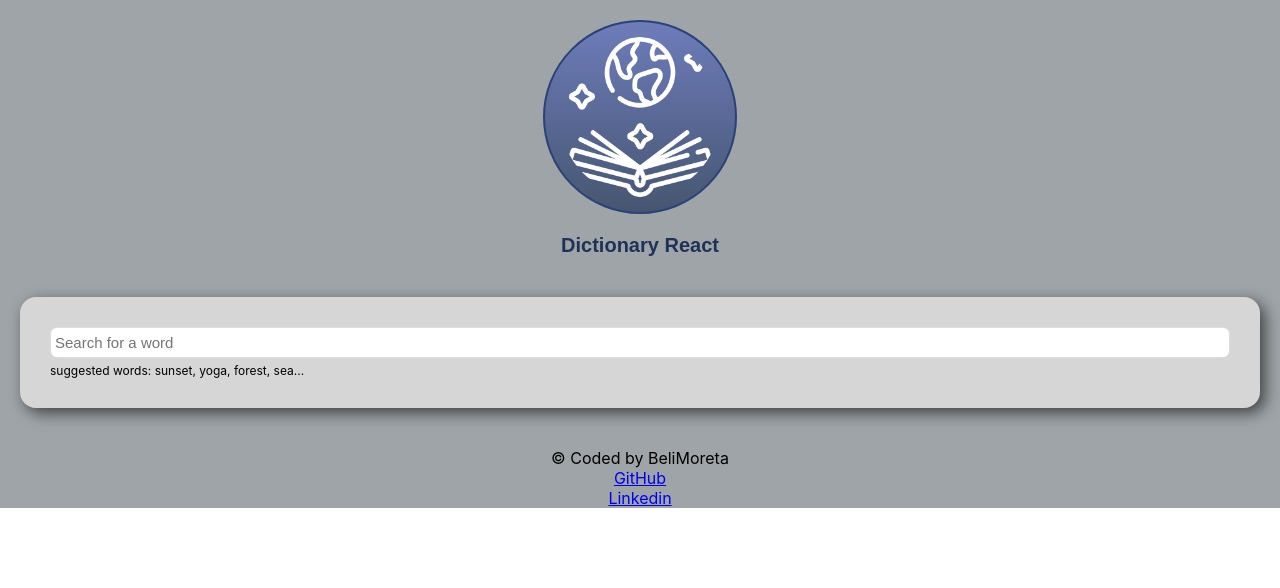
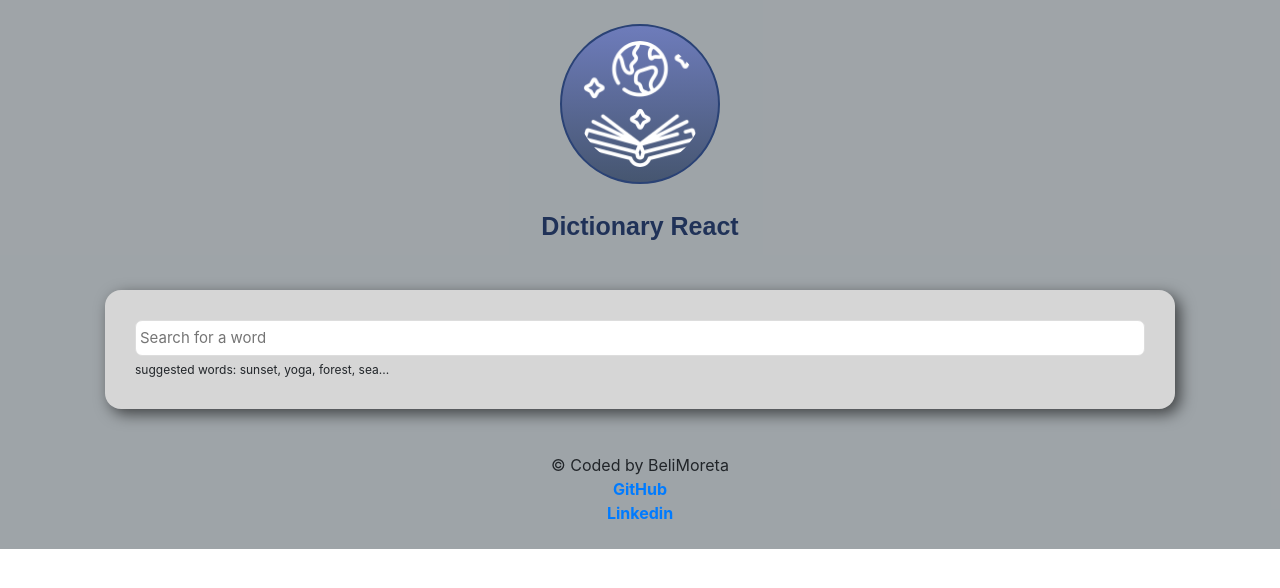
Before and after one commit to BeliMoreta/dictionary-react, a React (Create React App) app: page / in a window 1280 px wide. Shown: the top 588 px of the page. Built offline with nearby package versions, Linux system fonts and the light colour scheme; no server answers.

Commit message:
Bootstrap y retoques

```diff
--- a/package.json
+++ b/package.json
@@ -7,8 +7,9 @@
     "@testing-library/react": "^11.2.7",
     "@testing-library/user-event": "^12.8.3",
     "axios": "^0.21.1",
-    "bootstrap": "^3.4.1",
+    "bootstrap": "^4.6.0",
     "react": "^17.0.2",
+    "react-bootstrap": "^1.6.1",
     "react-dom": "^17.0.2",
     "react-input": "^4.1.3",
     "react-scripts": "4.0.3",
--- a/src/App.css
+++ b/src/App.css
@@ -23,7 +23,7 @@
   font-family: "Chivo", sans-serif;
   color: rgb(32, 50, 88);
   font-weight: bolder;
-  font-size: 20px;
+  font-size: 25px;
 }
 
 .copyright {
--- a/src/App.js
+++ b/src/App.js
@@ -1,6 +1,9 @@
 import logo from './Libro.png';
+import 'bootstrap/dist/css/bootstrap.min.css';
 import './App.css';
 import Dictionary from "./Dictionary";
+
+
 
 function App() {
   return (
@@ -27,12 +30,12 @@ function App() {
 
       <div className="copyright">© Coded by BeliMoreta
           <br></br>
-        <a href="https://github.com/BeliMoreta/dictionary-react">GitHub</a>
+        <strong> <a href="https://github.com/BeliMoreta/dictionary-react">GitHub</a></strong>
         <br></br>
-        <a href="https://www.linkedin.com/in/isabel-aguado-moreta-101a69126/">Linkedin</a>
+        <strong><a href="https://www.linkedin.com/in/isabel-aguado-moreta-101a69126/">Linkedin</a></strong>
         </div>
       </footer>
-
+      <br></br>
       </div>
     </div>
   );
--- a/src/Dictionary.js
+++ b/src/Dictionary.js
@@ -24,7 +24,7 @@ export default function Dictionary(props) {
     axios.get(apiUrl).then(handleResponse);
 
     let pexelsApiKey = "563492ad6f91700001000001f17f4b49f761425fab2dde8a91b24470";
-    let pexelsApiUrl = `https://api.pexels.com/v1/search?query=${Keyword}&per_page=10`;
+    let pexelsApiUrl = `https://api.pexels.com/v1/search?query=${Keyword}&per_page=9`;
     let headers = { Authorization: `Bearer ${pexelsApiKey}` };
     axios.get(pexelsApiUrl, { headers: headers }).then(handlePexelsResponse);
 
--- a/src/Meaning.css
+++ b/src/Meaning.css
@@ -1,6 +1,7 @@
 .Meaning {
     display: block;
     text-align: left;
+
 }
 
 .Meaning .Definition {
@@ -18,5 +19,6 @@ font-size: 22px;
 .Meaning .Example {
     font-size: 16px;
     opacity: 0.7;
+    font-style: italic;
 
     }
--- a/src/Photos.js
+++ b/src/Photos.js
@@ -1,5 +1,6 @@
 import React from "react";
 import "./Photos.css";
+
 
 export default function Photos(props) {
   if (props.photos) {
--- a/src/index.js
+++ b/src/index.js
@@ -3,6 +3,7 @@ import ReactDOM from 'react-dom';
 import './index.css';
 import App from './App';
 import reportWebVitals from './reportWebVitals';
+
 
 ReactDOM.render(
   <React.StrictMode>
```
Also changed, not shown: 1 other file (tests, documents, lock files or other folders).
